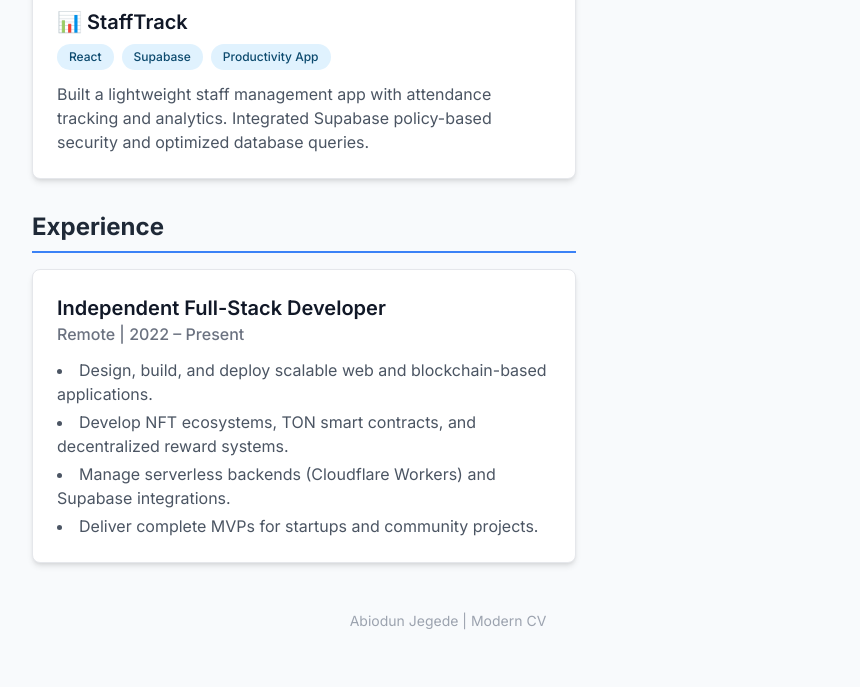
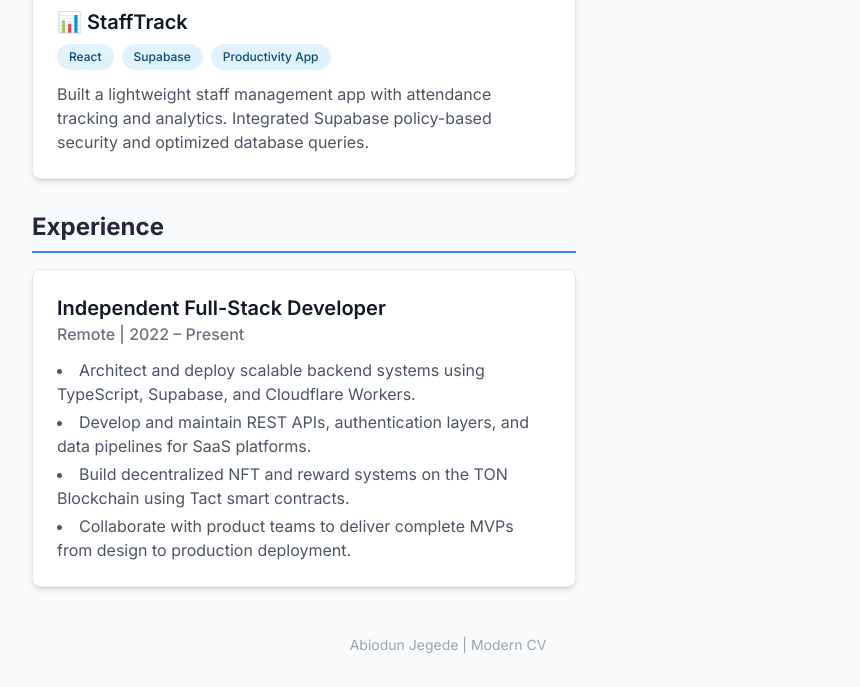
Before and after one commit to abijay440/cv, a plain HTML site: page index.html in a window 1280 px wide. Shown: the part 1507-2194 px from the top of the page, without its empty margins (192-1052 px from the left). Before the commit the page ends 2170 px from the top, so only its background shows below. Drawn offline with nearby package versions, Linux system fonts and the light colour scheme.

Commit message:
Update index.html

```diff
--- a/index.html
+++ b/index.html
@@ -131,11 +131,12 @@
                         <h3 class="text-xl font-semibold text-gray-900">Independent Full-Stack Developer</h3>
                         <p class="text-gray-500 font-medium">Remote | 2022 – Present</p>
                         <ul class="list-disc list-inside text-gray-600 space-y-1 mt-3">
-                            <li>Design, build, and deploy scalable web and blockchain-based applications.</li>
-                            <li>Develop NFT ecosystems, TON smart contracts, and decentralized reward systems.</li>
-                            <li>Manage serverless backends (Cloudflare Workers) and Supabase integrations.</li>
-                            <li>Deliver complete MVPs for startups and community projects.</li>
-                        </ul>
+                        <li>Architect and deploy scalable backend systems using TypeScript, Supabase, and Cloudflare Workers.</li>
+                        <li>Develop and maintain REST APIs, authentication layers, and data pipelines for SaaS platforms.</li>
+                        <li>Build decentralized NFT and reward systems on the TON Blockchain using Tact smart contracts.</li>
+                        <li>Collaborate with product teams to deliver complete MVPs from design to production deployment.</li>
+                    </ul>
+
                     </div>
                 </section>
 
@@ -147,7 +148,16 @@
                 <section>
                     <h2 class="text-xl font-bold border-b-2 border-blue-500 pb-2 mb-4">Core Skills</h2>
                     <div class="flex flex-wrap gap-2">
-                         <span class="tag">React.js</span><span class="tag">TypeScript</span><span class="tag">JavaScript (ES6+)</span><span class="tag">Redux</span><span class="tag">TailwindCSS</span><span class="tag">Next.js</span><span class="tag">Node.js</span><span class="tag">Cloudflare Workers</span><span class="tag">Supabase</span><span class="tag">PostgreSQL</span><span class="tag">REST APIs</span><span class="tag">TON (Tact)</span><span class="tag">Smart Contracts</span><span class="tag">NFT Systems</span><span class="tag">Godot Engine</span><span class="tag">Git</span><span class="tag">CI/CD</span><span class="tag">Vercel</span>
+                         <span class="tag">React.js</span><span class="tag">TypeScript</span><span class="tag">JavaScript (ES6+)</span>
+                        <span class="tag">Redux</span>
+                        <span class="tag">TailwindCSS</span>
+                        <span class="tag">Next.js</span>
+                        <span class="tag">Node.js</span>
+                        <span class="tag">Cloudflare Workers</span>
+                        <span class="tag">Supabase</span><span class="tag">PostgreSQL</span>
+                        <span class="tag">REST APIs</span><span class="tag">TON (Tact)</span><span class="tag">Smart Contracts</span><span class="tag">NFT Systems</span><span class="tag">Godot Engine</span><span class="tag">Git</span><span class="tag">CI/CD</span>
+                        <span class="tag">Vercel</span>
+                        <span class="tag">AWS</span><span class="tag">DynamoDB</span><span class="tag">SNS/SQS</span><span class="tag">API Architecture</span><span class="tag">Scalable SaaS Systems</span>
                     </div>
                 </section>
 
@@ -159,6 +169,7 @@
                         <li class="flex items-start"><i class="fas fa-check-circle text-blue-500 mt-1 mr-2"></i><span>Proven delivery of live applications and decentralized systems.</span></li>
                         <li class="flex items-start"><i class="fas fa-check-circle text-blue-500 mt-1 mr-2"></i><span>Strong foundation in system design from a pharmaceutical background.</span></li>
                         <li class="flex items-start"><i class="fas fa-check-circle text-blue-500 mt-1 mr-2"></i><span>Excellent written communication and remote teamwork skills.</span></li>
+                        <li class="flex items-start"><i class="fas fa-check-circle text-blue-500 mt-1 mr-2"></i><span>Experienced in designing scalable SaaS and API-driven systems with strong backend architecture.</span></li>
                     </ul>
                 </section>
 
```
